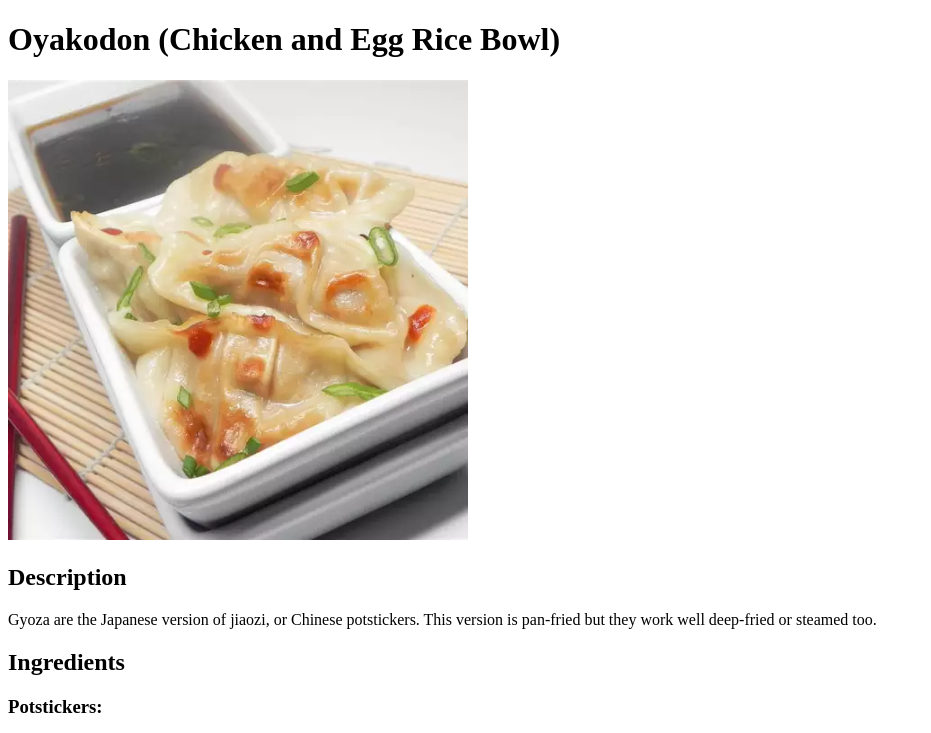
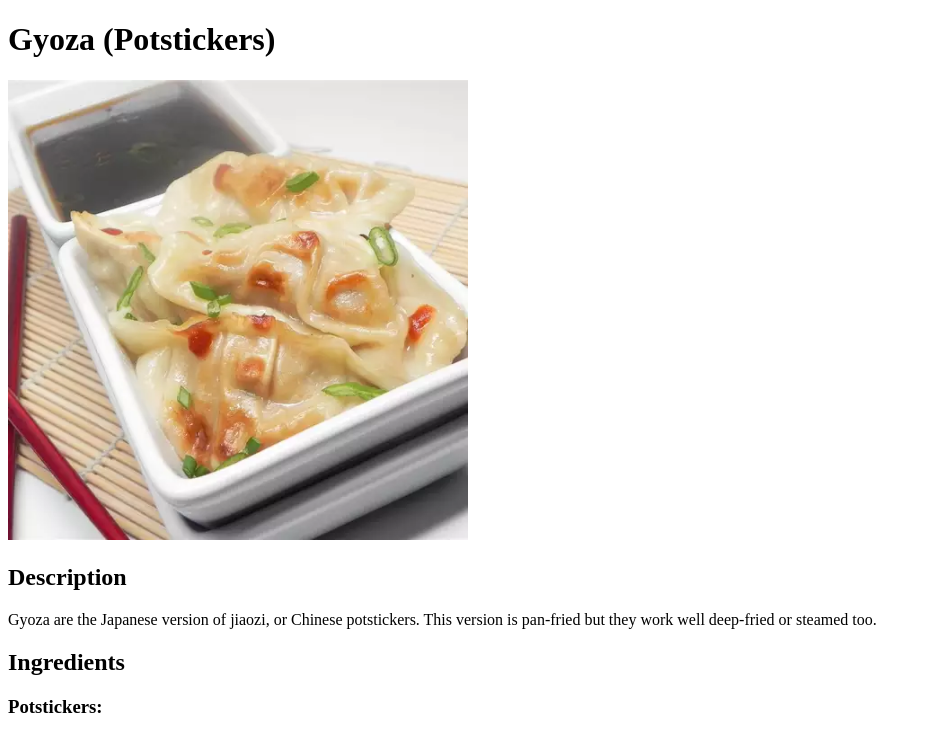
Before and after one commit to laurencecnerual/odin-recipes, a plain HTML site: page recipes/gyoza.html in a window 1280 px wide. Shown: the top 733 px of the page, without its empty margins (0-931 px from the left). Drawn offline with Linux system fonts and the light colour scheme.

Commit message:
Fixes title of Gyoza page
Was "Oyakodon"

```diff
--- a/recipes/gyoza.html
+++ b/recipes/gyoza.html
@@ -6,7 +6,7 @@
     <title>Document</title>
 </head>
 <body>
-    <h1>Oyakodon (Chicken and Egg Rice Bowl)</h1>
+    <h1>Gyoza (Potstickers)</h1>
     <img src="../images/gyoza.webp" alt="Japanese Potstickers" height="460" width="460">
     <h2>Description</h2>
     <p>Gyoza are the Japanese version of jiaozi, or Chinese potstickers. This version is pan-fried but they work well deep-fried or steamed too.</p>
```
